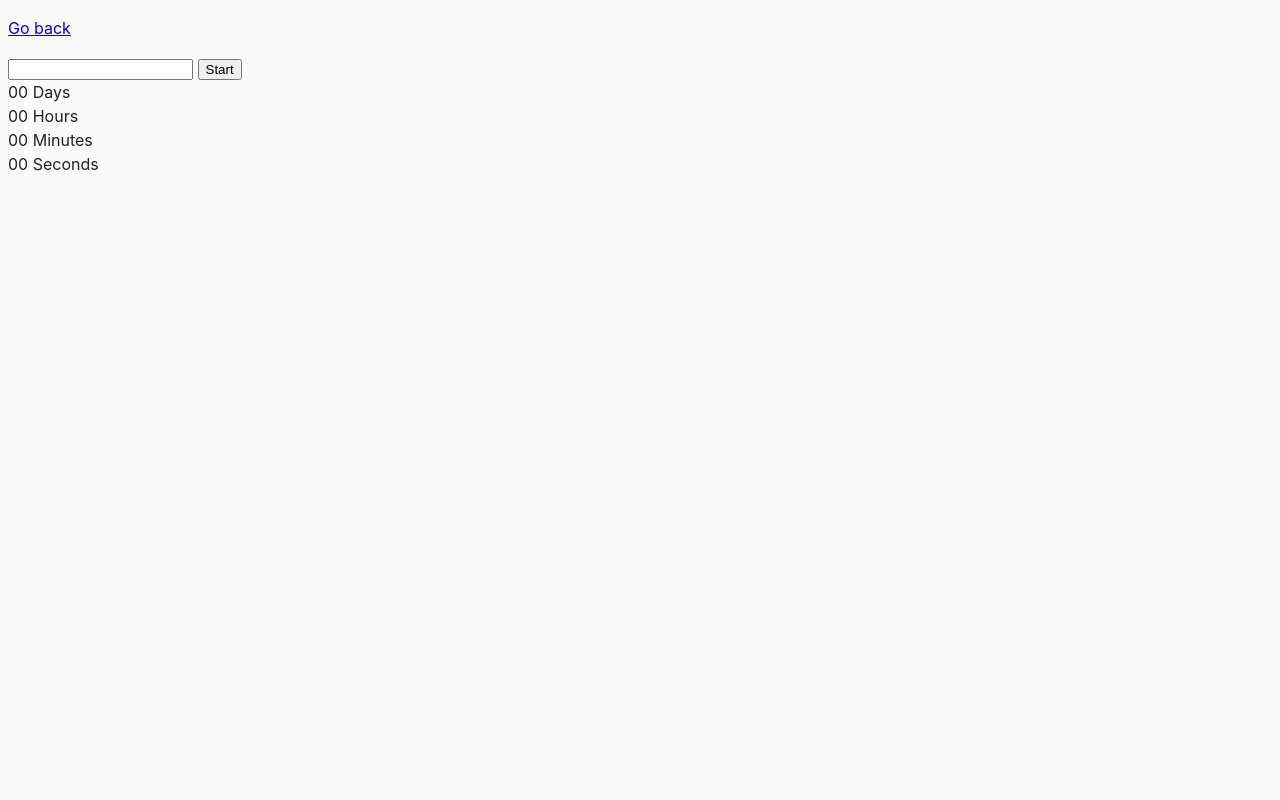
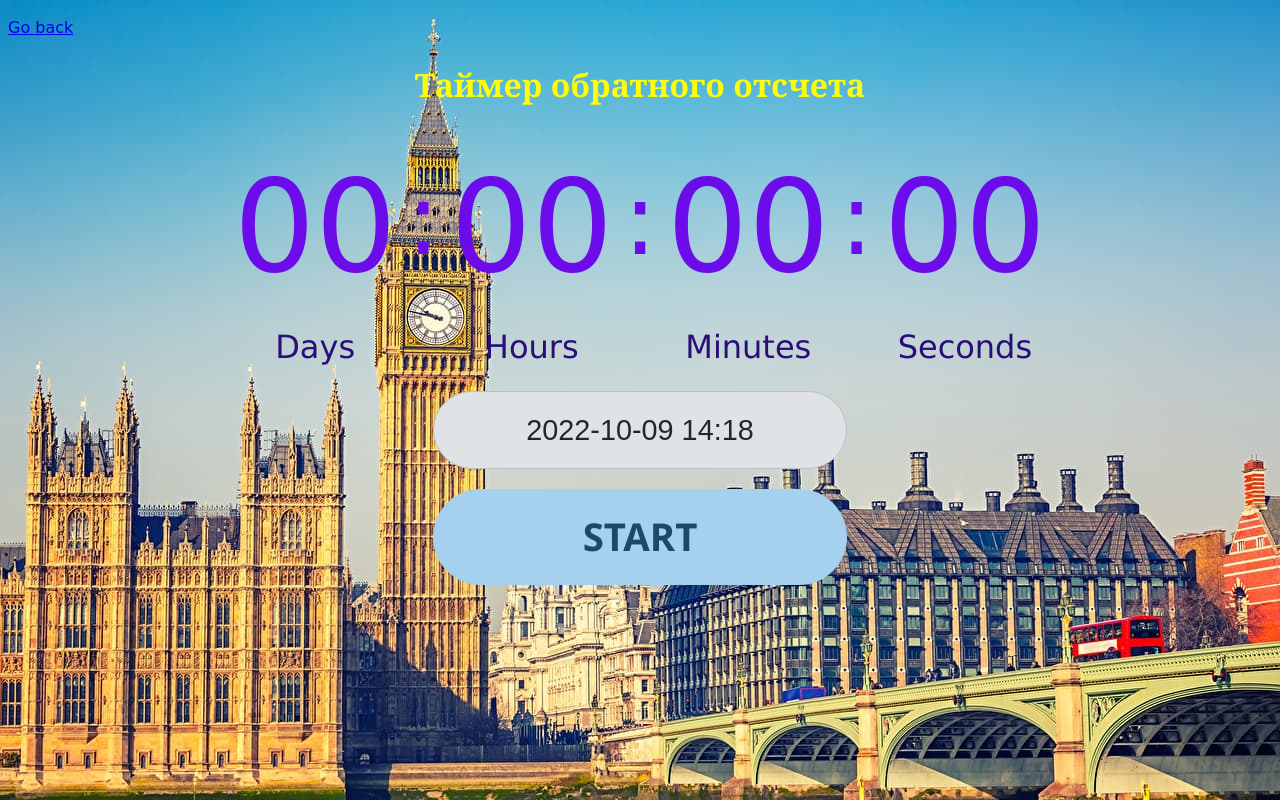
Before and after one commit to Roman-Moskalenko/goit-js-hw-09, a website built with Parcel: page src/02-timer.html in a window 1280 px wide. Built offline with nearby package versions, Linux system fonts and the light colour scheme; a web font is replaced by a local one.

Commit message:
hw 9 change 3 task 2

```diff
--- a/package.json
+++ b/package.json
@@ -18,7 +18,9 @@
     "url": "https://github.com/goitacademy/parcel-project-template/issues"
   },
   "dependencies": {
-    "modern-normalize": "^1.1.0"
+    "flatpickr": "^4.6.13",
+    "modern-normalize": "^1.1.0",
+    "notiflix": "^3.2.5"
   },
   "devDependencies": {
     "@parcel/transformer-sass": "^2.6.0",
--- a/src/02-timer.html
+++ b/src/02-timer.html
@@ -4,33 +4,50 @@
     <meta charset="UTF-8" />
     <meta name="viewport" content="width=device-width, initial-scale=1.0" />
     <title>Countdown timer</title>
+
     <link rel="stylesheet" href="css/common.css" />
+    <link rel="preconnect" href="https://fonts.googleapis.com" />
+    <link rel="preconnect" href="https://fonts.gstatic.com" crossorigin />
+    <link
+      href="https://fonts.googleapis.com/css2?family=Passions+Conflict&display=swap"
+      rel="stylesheet"
+    />
   </head>
-  <body>
+  <body class="body">
     <p><a href="index.html">Go back</a></p>
+    <h1 class="timer__title">Таймер обратного отсчета</h1>
 
-    <input type="text" id="datetime-picker" />
-    <button type="button" data-start>Start</button>
 
     <div class="timer">
       <div class="field">
         <span class="value" data-days>00</span>
         <span class="label">Days</span>
       </div>
+      <span class="colon">:</span>
+
       <div class="field">
         <span class="value" data-hours>00</span>
         <span class="label">Hours</span>
       </div>
+      <span class="colon">:</span>
+
       <div class="field">
         <span class="value" data-minutes>00</span>
         <span class="label">Minutes</span>
       </div>
+      <span class="colon">:</span>
+
       <div class="field">
         <span class="value" data-seconds>00</span>
         <span class="label">Seconds</span>
       </div>
+
     </div>
+    <div class="group__timer">
 
+      <input class="input__timer" type="text" id="datetime-picker" />
+      <button class="btn__timer" type="button" data-start>Start</button>
+    </div>
     <script src="js/02-timer.js" type="module"></script>
   </body>
 </html>
--- a/src/css/common.css
+++ b/src/css/common.css
@@ -39,3 +39,87 @@ color: aqua;
   background-color: red;
   color: yellow;
   }
+
+
+
+
+  /* 02-timer */
+.body{
+  font-family: 'Peralta', cursive;
+  background-image: url(../image/background-image.jpg);
+  background-repeat: no-repeat;
+  background-size:cover;
+}
+  .timer__title{
+    display: flex;
+    justify-content: center;
+    font-family: Georgia, 'Times New Roman', Times, serif;
+    color:yellow;
+  }
+  .input__timer{
+    justify-content: center;
+    color: #262626;
+    font-size: 1.8rem;
+    font-weight: 500;
+    line-height: 4.7rem;
+    height: 4.9rem;
+    box-sizing: border-box;
+    background: #dfe3e5;
+    border: 1px solid #b8bfc7;
+    border-radius: 4.2rem;
+    padding: 0 1.1rem;
+    text-align: center;
+
+
+  }
+  .btn__timer{
+    font-family: 'Segoe UI', Tahoma, Geneva, Verdana, sans-serif;
+    font-size: 2.4rem;
+    font-weight: 700;
+    color: #1d4965;
+    line-height: 5.6rem;
+    height: 6rem;
+    padding: 0 6rem;
+    background:#a5d1ef ;
+    border: 2px solid #a5d1ef;
+    border-radius: 4.2rem;
+    cursor: pointer;
+text-transform: uppercase;
+  }
+  .btn__timer:hover{
+    background:#bf19e0 ;
+    border: 2px solid transparent;
+  }
+  .group__timer{
+    display: grid;
+    row-gap: 20px;
+    justify-content: center;
+    margin-top: 20px;
+  }
+
+.timer{
+  justify-content: center;
+  gap: 10px;
+  display: flex;
+
+}
+
+.value{
+  font-size: 128px;
+color:#6c0aebfd;
+}
+.field {
+  flex-direction: column;
+  align-items: center;
+  display: flex;
+}
+  .colon{
+    color:#6c0aebfd;
+    padding-top: 14px;
+    font-size: 100px;
+  }
+  .label{
+    color:#2a0e77;
+    font-size: 32px;
+   font-family: Verdana, Geneva, Tahoma, sans-serif;
+  }
--- a/src/js/02-timer.js
+++ b/src/js/02-timer.js
@@ -0,0 +1,71 @@
+import { Notify } from 'notiflix/build/notiflix-notify-aio';
+import flatpickr from 'flatpickr';
+import 'flatpickr/dist/flatpickr.min.css';
+require('flatpickr/dist/themes/dark.css');
+
+  const startBtn= document.querySelector('[data-start]');
+  const timer = document.querySelector('.timer');
+
+
+const options = {
+  enableTime: true,
+  time_24hr: true,
+  defaultDate: new Date(),
+  minuteIncrement: 1,
+  onClose(selectedDates) {
+    selectedDate = selectedDates[0].getTime();
+    if (selectedDate <= Date.now()) {
+      Notify.failure('Please choose a date in the future');
+    } else {
+      startBtn.disabled = false;
+    }
+  },
+};
+
+let selectedDate;
+
+flatpickr('#datetime-picker', options);
+
+startBtn.disabled = true;
+
+startBtn.addEventListener('click', onStartTimer);
+
+function onStartTimer() {
+  const intervalID = setInterval(() => {
+    const interval = selectedDate - Date.now();
+    const date = convertMs(interval);
+    if (date.seconds < 0) {
+      clearInterval(intervalID);
+      return;
+    }
+    updateTimer(date);
+  }, 1000);
+  if (selectedDate >= Date.now()) {
+    return Notify.success('Your beautiful!!!');
+  }
+}
+
+function updateTimer({ days, hours, minutes, seconds }) {
+  timer.querySelector('[data-days]').textContent = pad(days);
+  timer.querySelector('[data-hours]').textContent = pad(hours);
+  timer.querySelector('[data-minutes]').textContent = pad(minutes);
+  timer.querySelector('[data-seconds]').textContent = pad(seconds);
+}
+
+function convertMs(ms) {
+  const second = 1000;
+  const minute = second * 60;
+  const hour = minute * 60;
+  const day = hour * 24;
+
+  const days = Math.floor(ms / day);
+  const hours = Math.floor((ms % day) / hour);
+  const minutes = Math.floor(((ms % day) % hour) / minute);
+  const seconds = Math.floor((((ms % day) % hour) % minute) / second);
+
+  return { days, hours, minutes, seconds };
+}
+
+function pad(value) {
+  return value.toString().padStart(2, '0');
+}
```
Also changed, not shown: src/image/background-image.jpg (added), 1 other file.
